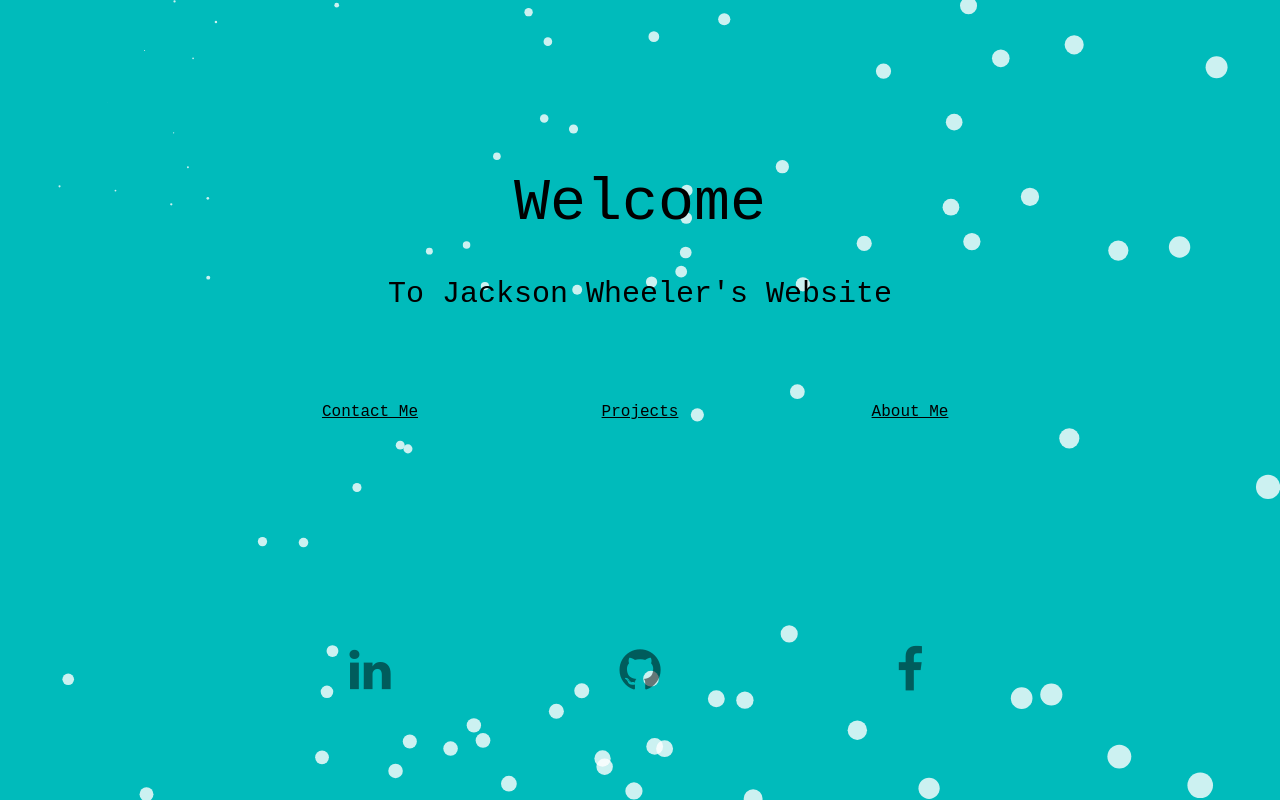
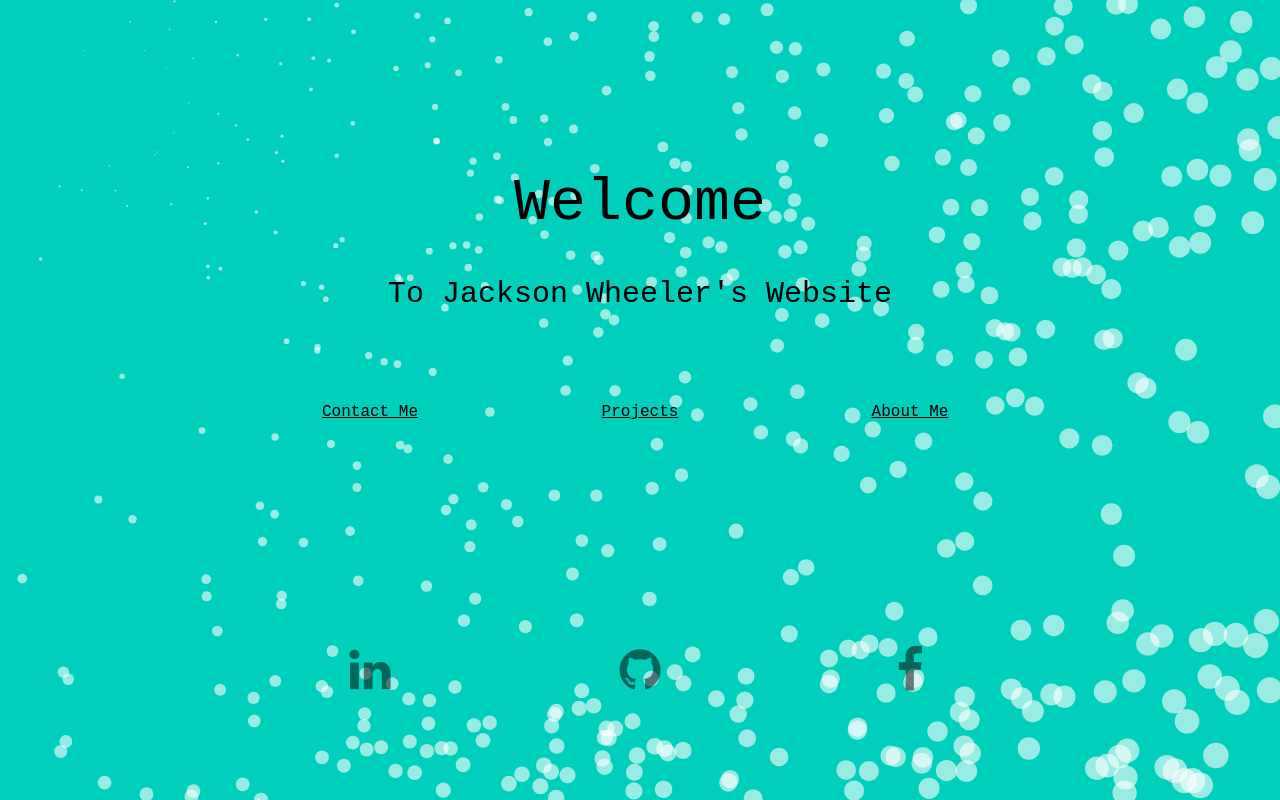
Before and after one commit to jacksonjw12/myWebsite, a plain HTML site: page statics/index.html in a window 1280 px wide. Drawn offline with Linux system fonts and the light colour scheme.

Commit message:
changes were made

```diff
--- a/statics/css/index.css
+++ b/statics/css/index.css
@@ -49,10 +49,11 @@ i {
     animation-direction: alternate;
 }
 .email:hover {
-    animation-duration: .1s;
+    animation-duration: .8s;
     animation-name: changeColor;
     animation-iteration-count: infinite;
     animation-direction: alternate;
+    border:1px solid red;
 }
 
 .info {
@@ -116,9 +117,11 @@ i {
     transform: translate(100%);
 }
 
-
-#mainPage {
-    position: absolute; left: 0px; top: 0px; width:100%;height:100%;
+.mainPageStart {
+    position: absolute; left: 0px; top: 100%; width:100%;height:100%;
+}
+.mainPage {
+    position: absolute; left: 0px; top: 0%; width:100%;height:100%;
 }
 
 #aboutMe {
--- a/statics/index.html
+++ b/statics/index.html
@@ -8,7 +8,7 @@
 <body onmousemove="updateCoords(event)">
 <canvas id="canvas"  style="" ></canvas>
 
-<div id="mainPage">
+<div id="mainPage" class="mainPageStart">
 
 	<div class="title courier">
 		<h1 class="header courier"> Welcome </h1>
@@ -48,6 +48,7 @@
 	<div class="title courier">
 
 		<h1 class="header courier">Projects </h1>
+		<h2 class=header courier"> Coming Soon</h2>
 		<a class="center" onclick="javascript:projects()">Back</a>
 	</div>
 
--- a/statics/js/index.js
+++ b/statics/js/index.js
@@ -6,6 +6,23 @@ function turnTransOff(){
 	inTransition = "none";
 }
 var transitionSpeed = {"x":0,"y":0}
+
+//mainPageSlideUp();
+window.setTimeout(start,20);
+function start(){
+	var mainPage = document.getElementById("mainPage");
+	mainPage.classList.add('slideUp')
+	window.setTimeout(setUpMainPage,1400);
+}
+function setUpMainPage(){
+	var mainPage = document.getElementById("mainPage");
+	mainPage.classList.add('mainPage')
+	mainPage.classList.remove('mainPageStart')
+	mainPage.classList.remove('slideUp')
+
+
+}
+
 
 function aboutMe(){
 
@@ -135,7 +152,7 @@ function mainPageSlideOn(){
 
 
 
-var canvas = {"width":window.innerWidth,"height":window.innerHeight,"context":null}
+	var canvas = {"width":window.innerWidth,"height":window.innerHeight,"context":null}
 	var c = document.getElementById("canvas")
 	c.width = canvas.width;
 	c.height = canvas.height;
@@ -148,7 +165,7 @@ var canvas = {"width":window.innerWidth,"height":window.innerHeight,"context":nu
 	var time = {"sinceLastStep":0,"lastStep":Date.now(),"startDate":Date.now()}
 	var stepTimer = 0;
 
-	for(var i = 0; i<80; i++){
+	for(var i = 0; i<480; i++){
 			points.push({"x":Math.random()*canvas.width,"y":Math.random()*canvas.width,"velX":0,"velY":0,"speed":1,"radius":4+ Math.random()})
 		}
 	function updateCoords(event){
@@ -172,24 +189,25 @@ var canvas = {"width":window.innerWidth,"height":window.innerHeight,"context":nu
 
 
 	function doPhysics(){
-
+		var speed = 200
 		var now = Date.now();
 		time.sinceLastStep = (now-time.lastStep)/1;
 		if(inTransition != "none" ){
+
 			if(inTransition == "left"){
-				transitionSpeed.x = -200;
+				transitionSpeed.x = -speed;
 
 			}
 			else if(inTransition == "right"){
-				transitionSpeed.x = 200;
+				transitionSpeed.x = speed;
 
 			}
 			else if(inTransition == "up"){
-				transitionSpeed.y = -200;
+				transitionSpeed.y = -speed;
 
 			}
 			else if(inTransition == "down"){
-				transitionSpeed.y = 200;
+				transitionSpeed.y = speed;
 
 			}
 		}
@@ -225,7 +243,7 @@ var canvas = {"width":window.innerWidth,"height":window.innerHeight,"context":nu
 
 		}
 
-		var deccelerationSpeed = 5;
+		var deccelerationSpeed = speed/50;
 
 		if(transitionSpeed.x != 0 && transitionSpeed.x > deccelerationSpeed){
 			transitionSpeed.x-=deccelerationSpeed;
@@ -257,14 +275,18 @@ var canvas = {"width":window.innerWidth,"height":window.innerHeight,"context":nu
 
 
 	function renderScene(){
-		canvas.context.fillStyle = '#00bbbb'
+		canvas.context.fillStyle = '#00cfbb'//'#00bbbb'
 		canvas.context.fillRect(0,0,canvas.width,canvas.height);
 		canvas.context.fillStyle = 'white'
-		canvas.context.globalAlpha = 0.8 ;
+		canvas.context.globalAlpha = 0.6 ;
+		var prevPoint={"x":0,"y":0}
 		for(var p = 0; p<points.length; p++){
 			canvas.context.beginPath();
+			//canvas.context.globalAlpha = 1/points[p].radius ;
 			canvas.context.arc(points[p].x,points[p].y,points[p].radius,0,Math.PI*2,false);
 			canvas.context.fill();
+
+
 
 		}
 		canvas.context.globalAlpha = 1
```
